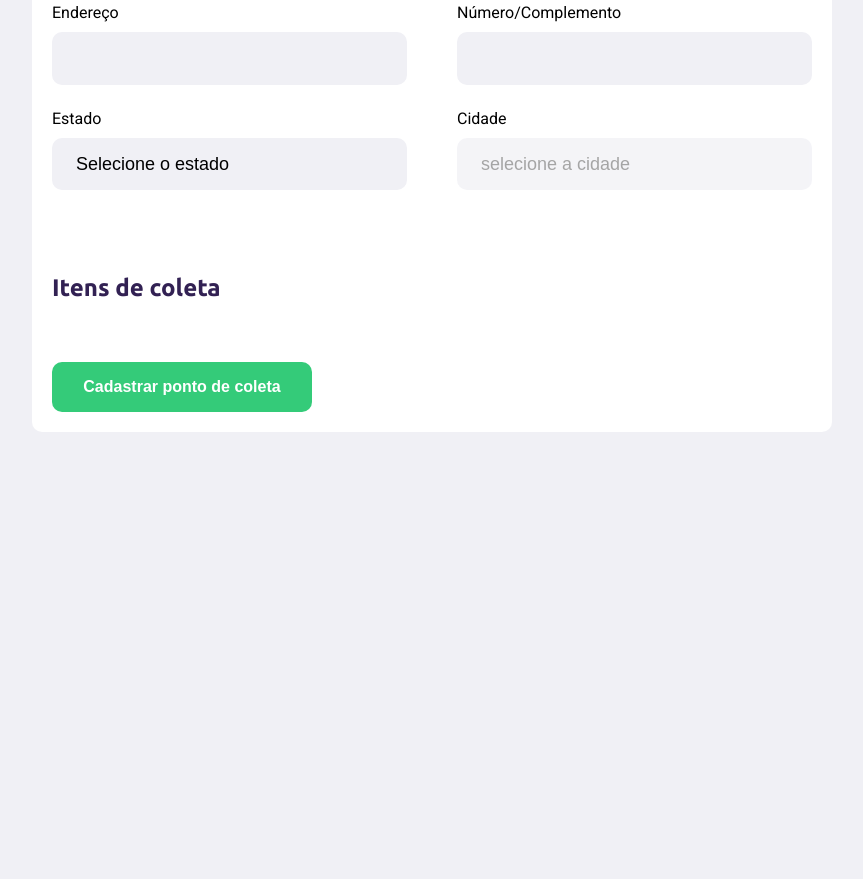
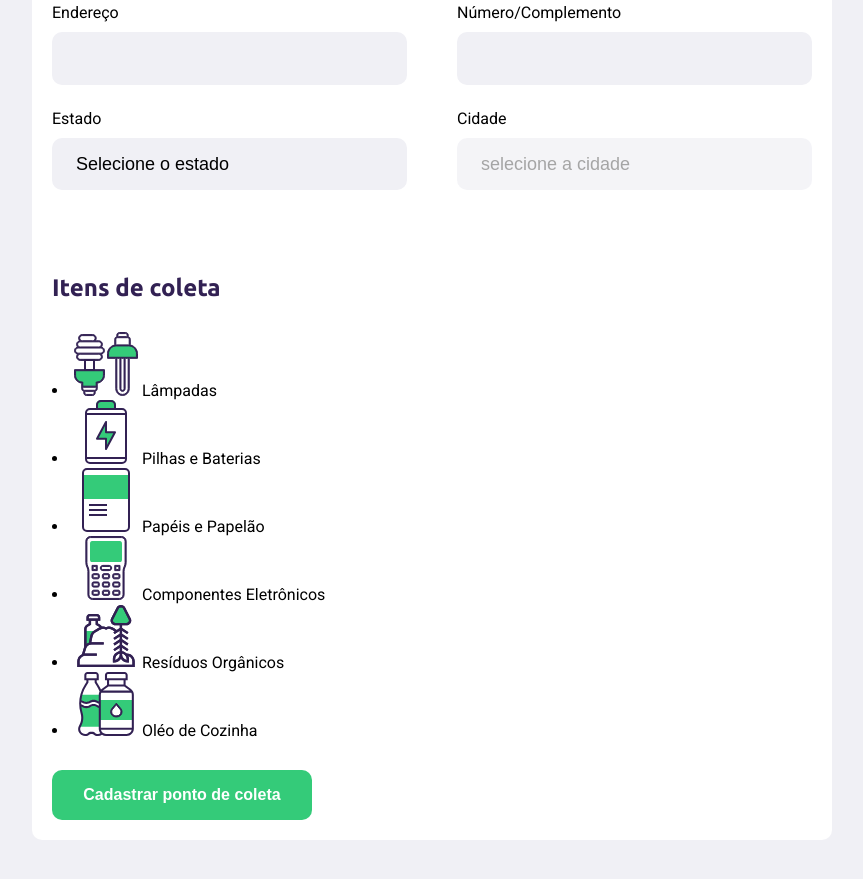
Before and after one commit to DanielBGC/NLW-1, a plain HTML site: page register.html in a window 1280 px wide. Shown: the part 447-1326 px from the top of the page, without its empty margins (208-1071 px from the left). Before the commit the page ends 949 px from the top, so only its background shows below. Drawn offline with Linux system fonts and the light colour scheme; no server answers.

Commit message:
Update register.html
Adicionando a seção de selecionar os itens de coleta disponíveis na página de cadastro.

```diff
--- a/register.html
+++ b/register.html
@@ -33,25 +33,25 @@
 
                     <div class="field">
                         <label for="name">Nome da entidade</label>
-                        <input type="text" name="name">
+                        <input type="text" name="name" required>
                     </div>
 
                     <div class="field-group">
                         <div class="field">
                             <label for="adress">Endereço</label>
-                            <input type="text" name="adress">
+                            <input type="text" name="adress" required>
                         </div>
 
                         <div class="field">
                             <label for="adress-number">Número/Complemento</label>
-                            <input type="text" name="adress-number">
+                            <input type="text" name="adress-number" required>
                         </div>
                     </div>
 
                     <div class="field-group">
                         <div class="field">
                             <label for="uf">Estado</label>
-                            <select name="uf" id="">
+                            <select name="uf" id="" required>
                                 <option value="">Selecione o estado</option>
                             </select>
 
@@ -60,7 +60,7 @@
 
                         <div class="field">
                             <label for="city">Cidade</label>
-                            <select name="city" id="" disabled>
+                            <select name="city" id="" disabled required>
                                 <option value="">selecione a cidade</option>
                             </select>
 
@@ -73,6 +73,38 @@
                         <h2>Itens de coleta</h2>
                     </legend>
 
+                    <div class="items-grid">
+                        <li data-id="1">
+                            <img src="assets/icons/lampadas.svg" alt="Lâmpadas">
+                            <span>Lâmpadas</span>
+                        </li>
+
+                        <li data-id="2">
+                            <img src="assets/icons/baterias.svg" alt="Pilhas e Baterias">
+                            <span>Pilhas e Baterias</span>
+                        </li>
+
+                        <li data-id="3">
+                            <img src="assets/icons/papeis-papelao.svg" alt="Papéis e Papelão">
+                            <span>Papéis e Papelão</span>
+                        </li>
+
+                        <li data-id="4">
+                            <img src="assets/icons/eletronicos.svg" alt="Componentes Eletrônicos">
+                            <span>Componentes Eletrônicos</span>
+                        </li>
+
+                        <li data-id="5">
+                            <img src="assets/icons/organicos.svg" alt="Resíduos Orgânicos">
+                            <span>Resíduos Orgânicos</span>
+                        </li>
+
+                        <li data-id="6">
+                            <img src="assets/icons/oleo.svg" alt="Oléo de Cozinha">
+                            <span>Oléo de Cozinha</span>
+                        </li>
+                    </div>
+
 
                 </fieldset>
 
```
